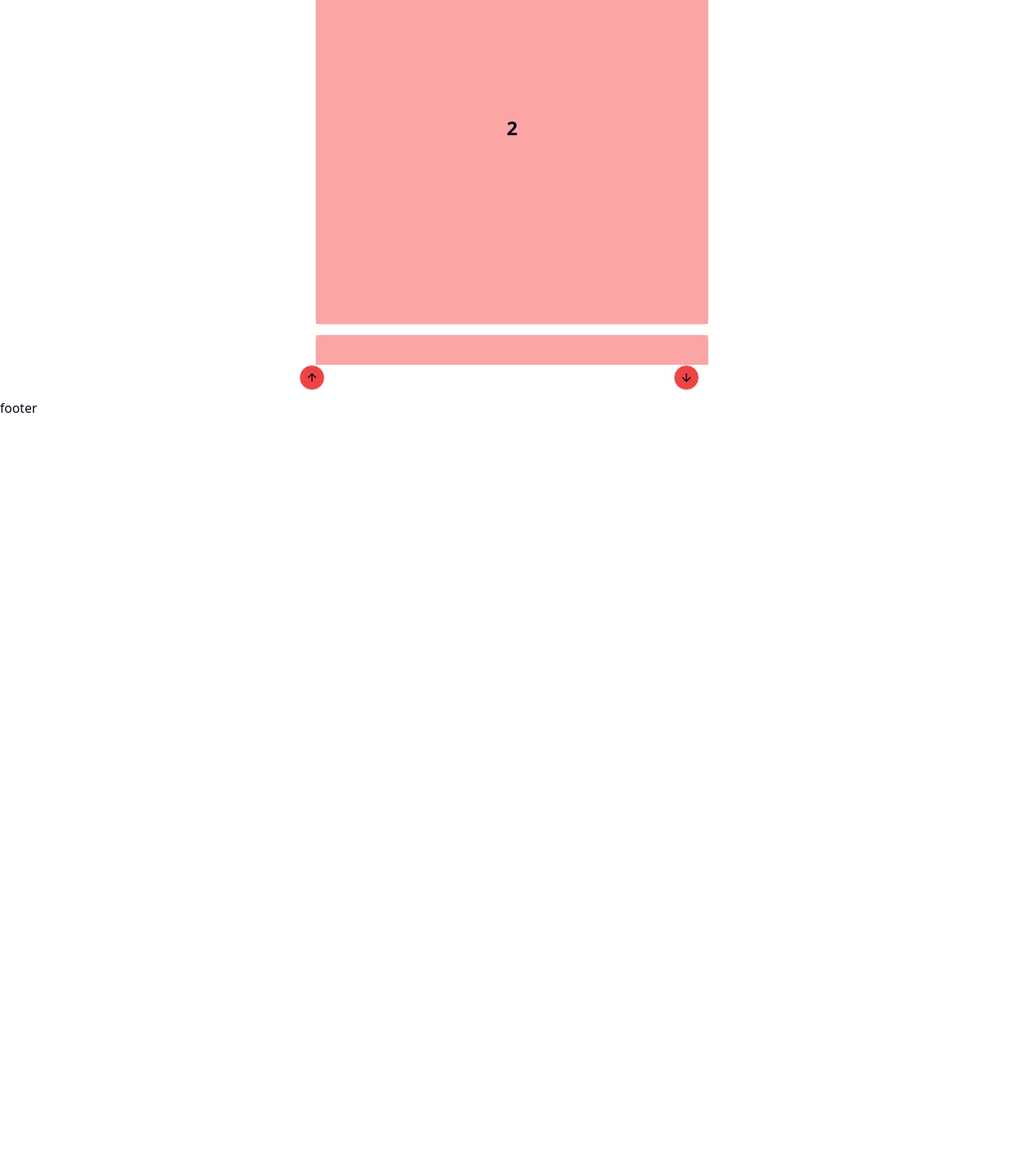
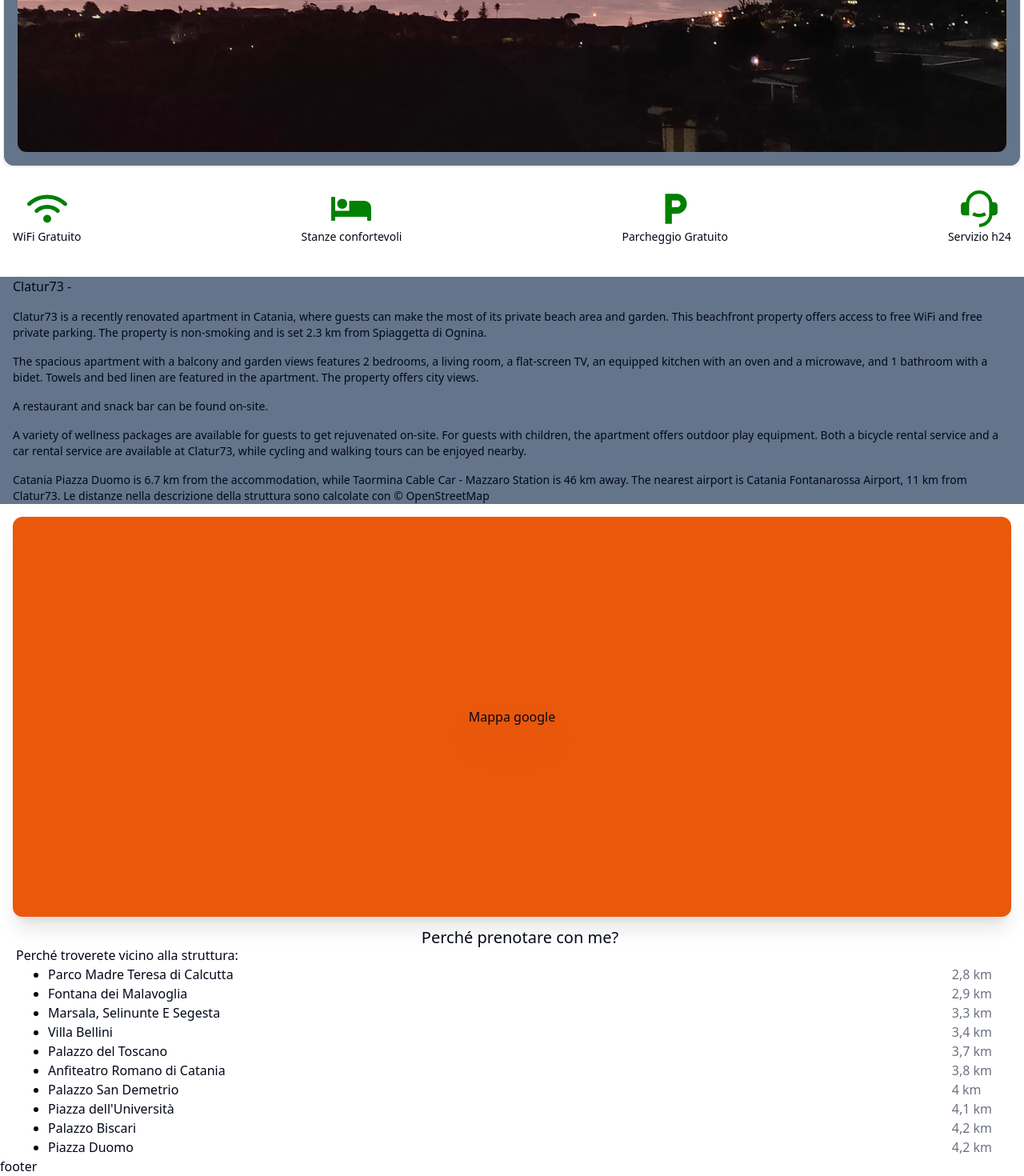
Before and after one commit to Erry002/clatur73, a React (Vite) app: page / in a window 1280 px wide. Shown: the part 362-1832 px from the top of the page at 80% size. Before the commit the page ends 884 px from the top, so only its background shows below. Built offline with nearby package versions, Linux system fonts and the light colour scheme.

Commit message:
commit per passaggio a vscode

```diff
--- a/src/components/Navbar.jsx
+++ b/src/components/Navbar.jsx
@@ -34,7 +34,7 @@ const Navbar = () => {
                     })
                   }
                 >
-                  MeloSito
+                  Banco prova Sito
                 </NavLink>
               </div>
               <div className="flex gap-5 text-lg justify-end items-center">
@@ -92,7 +92,7 @@ const Navbar = () => {
                     })
                   }
                 >
-                  MeloSito
+                  Banco prova Sito
                 </NavLink>
               </div>
               <div className=" flex justify-end items-center">
--- /dev/null
+++ b/src/components/colors.json
@@ -0,0 +1,14 @@
+
+  {
+    "mainObjects": "bg-slate-500",
+    "childObjects": "bg-orange-600",
+    "mainIconObjects":" green",
+    "textPrimary": "",
+    "textSecondary": "text-gray-500",
+    "backgroundPrimary": "bg-white",
+    "backgroundSecondary": "bg-gray-100",
+    "buttonPrimary": "bg-red-500",
+    "buttonSecondary": "bg-yellow-500",
+    "borderPrimary": "border-gray-300",
+    "borderSecondary": "border-gray-500"
+  }
--- a/src/pages/Attrazioni.jsx
+++ b/src/pages/Attrazioni.jsx
@@ -6,7 +6,7 @@ export default function Attrazioni() {
 
   return (
     <div className=" flex flex-col bg-slate-50 sm:bg-inherit min-h-screen font-alata">
-      <h1>melo</h1>
+      <h1>del testo</h1>
     </div>
   );
 }
--- a/src/pages/Home.jsx
+++ b/src/pages/Home.jsx
@@ -1,6 +1,13 @@
 import { Link } from "react-router-dom";
 import * as React from "react";
 import { Card, CardContent } from "@/components/ui/card"
+import colors from "../components/colors.json";
+
+import { FaWifi } from "react-icons/fa6";
+import { MdLocalParking } from "react-icons/md";
+import { FaBed } from "react-icons/fa";
+import { RiCustomerService2Fill } from "react-icons/ri";
+
 import {
   Carousel,
   CarouselContent,
@@ -9,51 +16,144 @@ import {
   CarouselPrevious,
 } from "@/components/ui/carousel"
 //3, 19, 15,
-//import casa_ from "../assets/casa_1.jpeg";
-//import casa_ from "../assets/casa_2.jpeg";
-//import casa_ from "../assets/casa_3.jpeg";
+import casa_1 from "../assets/casa_1.jpeg";
+import casa_2 from "../assets/casa_2.jpeg";
+import casa_3 from "../assets/casa_3.jpeg";
 
-//<img src={casa_15} alt="foto casa" className={variants.classCasa}/>
+const images = [casa_1, casa_2, casa_3];
 
-//posso creare una variabile che contiene delle classi di taiwind per usarla
-//in più componenti (esempio i link della navbar) così da non ricopiare ogni volta
-//tutte le classi
-const variants = {
-  base: " ml-4",
-  classCasa: " w-[300px] h-[300px] rounded-xl"
-}
+
 
 export default function Home() {
 
   return (
-    <div className="flex justify-center min-h-screen">
+    <>
+      <div className="min-h-screen flex flex-col">
+        <section> {/*carosello immagini */}
+          <div className="flex justify-center h-[530px]">
             <Carousel
               opts={{
                 align: "start",
+                loop: true,
+                infinite: true,
+                swipe: true,
               }}
-        orientation="vertical"
-        className="w-[500px] mx-8"
+              orientation="horizontal"
+              className="w-full"
             >
-        <CarouselContent className=" sm:h-[550px] mt-52 h-[500px] ">
-          {Array.from({ length: 5 }).map((_, index) => (
-            <CarouselItem key={index} className="pt-1 md:basis-1/2">
+              <CarouselContent className=" ">
+                {images.map((image, index) => (
+                  <CarouselItem key={index} className="pt-1 md:basis-full w-52">
                     <div className="p-1">
                       <Card>
-                <CardContent className="flex aspect-square bg-red-300 items-center justify-center p-6">
-                  <span className="text-2xl font-semibold ">{index + 1}</span>
-                  {/* <img src={`casa_`${index}} alt="foto casa" className={variants.classCasa}/> */}
+                        <CardContent className={`flex w-full h-[500px] ${colors.mainObjects} items-center justify-center p-4 rounded-xl`}>
+                          <img src={image} alt={`foto casa ${index + 1}`} className={`w-full h-full object-cover rounded-xl border ${colors.borderSecondary}`} />
                         </CardContent>
                       </Card>
                     </div>
                   </CarouselItem>
                 ))}
               </CarouselContent>
-        <div className="flex justify-between">
-          <CarouselPrevious className="bg-red-500" />
-          <CarouselNext className="bg-red-500 flex" />
+              <div className="flex justify-between -mt-[260px] mx-12 ">
+                <CarouselPrevious className={`${colors.childObjects} w-12 h-12`} />
+                <CarouselNext className={`${colors.childObjects} w-12 h-12`} />
               </div>
             </Carousel>
           </div>
-  )
-
+        </section>
+        {/* sezione info */}
+        <section className="flex justify-between mx-4 mt-2">
+          <div className="flex flex-col items-center justify-center">
+            <FaWifi size={50} color={colors.mainIconObjects}/>
+            <h2 className="text-center leading-5 text-sm">WiFi Gratuito</h2>
+          </div>
+          <div className="flex flex-col items-center justify-center">
+            <FaBed size={50} color={colors.mainIconObjects} />
+            <h2 className="text-center leading-5 text-sm">Stanze confortevoli </h2>
+          </div>
+          <div className="flex flex-col items-center justify-center">
+            <MdLocalParking size={50} color={colors.mainIconObjects} />
+            <h2 className="text-center leading-5 text-sm">Parcheggio Gratuito</h2>
+          </div>
+          <div className="flex flex-col items-center justify-center">
+            <RiCustomerService2Fill size={50} color={colors.mainIconObjects} />
+            <h2 className="text-center leading-5 text-sm">Servizio h24</h2>
+          </div>
+        </section>
+        {/*Sezione posizione*/}
+        <section>
+          <div className={`mt-10 ${colors.mainObjects} px-4 text-left`}>
+            <h2>Clatur73 - </h2>
+            <p className="text-sm leading-5 mt-4">
+              Clatur73 is a recently renovated apartment in Catania, where guests can make the most of its private beach area and garden. This beachfront property offers access to free WiFi and free private parking. The property is non-smoking and is set 2.3 km from Spiaggetta di Ognina.
+            </p>
+            <p className="text-sm leading-5 mt-4">
+              The spacious apartment with a balcony and garden views features 2 bedrooms, a living room, a flat-screen TV, an equipped kitchen with an oven and a microwave, and 1 bathroom with a bidet. Towels and bed linen are featured in the apartment. The property offers city views.
+            </p>
+            <p className="text-sm leading-5 mt-4">
+              A restaurant and snack bar can be found on-site.
+            </p>
+            <p className="text-sm leading-5 mt-4">
+              A variety of wellness packages are available for guests to get rejuvenated on-site. For guests with children, the apartment offers outdoor play equipment. Both a bicycle rental service and a car rental service are available at Clatur73, while cycling and walking tours can be enjoyed nearby.
+            </p>
+            <p className="text-sm leading-5 mt-4">
+              Catania Piazza Duomo is 6.7 km from the accommodation, while Taormina Cable Car - Mazzaro Station is 46 km away. The nearest airport is Catania Fontanarossa Airport, 11 km from Clatur73.
+              Le distanze nella descrizione della struttura sono calcolate con © OpenStreetMap
+            </p>
+          </div>
+          <div className={`flex justify-center items-center h-[500px] ${colors.childObjects} rounded-xl p-4 m-4 shadow-xl`}>
+            <h1 className="drop-shadow-2xl">Mappa google</h1>
+          </div>
+        </section>
+        {/* sezione info */}
+        <section>
+          <div className="ml-5">
+            <h2 className="text-center leading-5 text-xl">Perché prenotare con me?</h2>
+            <p>Perché troverete vicino alla struttura:</p>
+            <div className="flex justify-between">
+              <ol className="list-disc ml-10">
+                <li>Parco Madre Teresa di Calcutta</li>
+                <li>Fontana dei Malavoglia</li>
+                <li>Marsala, Selinunte E Segesta</li>
+                <li>Villa Bellini</li>
+                <li>Palazzo del Toscano</li>
+                <li>Anfiteatro Romano di Catania</li>
+                <li>Palazzo San Demetrio</li>
+                <li>Piazza dell'Università</li>
+                <li>Palazzo Biscari</li>
+                <li>Piazza Duomo</li>
+              </ol>
+              <ol className={`mr-10 ${colors.textSecondary}`}>
+                <li>2,8 km</li>
+                <li>2,9 km</li>
+                <li>3,3 km</li>
+                <li>3,4 km</li>
+                <li>3,7 km</li>
+                <li>3,8 km</li>
+                <li>4 km</li>
+                <li>4,1 km</li>
+                <li>4,2 km</li>
+                <li>4,2 km</li>
+              </ol>
+            </div>
+          </div>
+        </section>
+      </div>
+    </>
+  );
 }
+{/*
+{
+    "mainObjects": "#A9A9A9",
+    "childObjects": "#2F4F4F",
+    "mainIconObjects": "#228B22",
+    "textPrimary": "text-gray-800",
+    "textSecondary": "#a9a9a9",
+    "backgroundPrimary": "bg-white",
+    "backgroundSecondary": "bg-gray-100",
+    "buttonPrimary": "bg-red-500",
+    "buttonSecondary": "bg-yellow-500",
+    "borderPrimary": "border-gray-300",
+    "borderSecondary": "border-red-500"
+  },
+*/}
--- a/tailwind.config.js
+++ b/tailwind.config.js
@@ -3,9 +3,10 @@ module.exports = {
   darkMode: ["class"],
   content: [
     './pages/**/*.{js,jsx}',
-    './components/**/*.{js,jsx}',
+    './components/**/*.{js,jsx,json}',
     './app/**/*.{js,jsx}',
     './src/**/*.{js,jsx}',
+    './src/components/colors.json'
   ],
   prefix: "",
   theme: {
```
Lines whose indentation alone changed are shown as unchanged.
